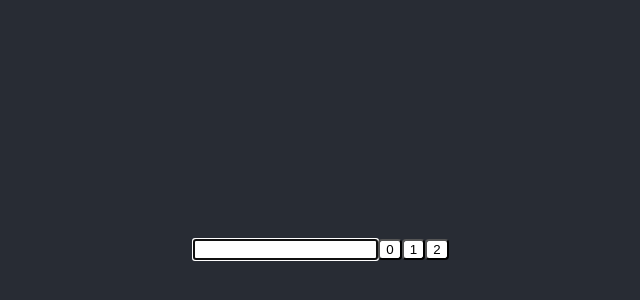
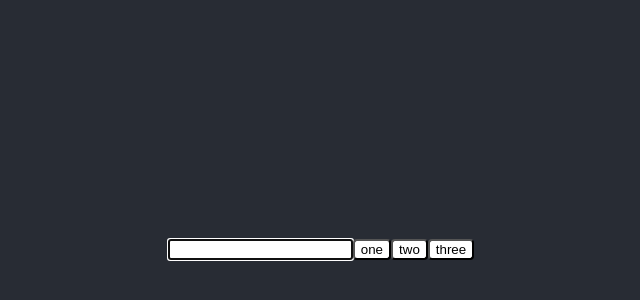
Before and after one commit to DionysusBacchus/to-do-list, a React (Create React App) app: page / in a window 1280 px wide. Shown: the part 156-456 px from the top of the page, without its empty margins (319-959 px from the left). Built offline with nearby package versions, Linux system fonts and the light colour scheme.

Commit message:
add text to tag format

```diff
--- a/src/components/TaskList.js
+++ b/src/components/TaskList.js
@@ -13,7 +13,7 @@ export default function TaskList() {
 
   const createTask = (text) => {
     const randomTag = getRandomItem(randomTAGs);
-    return { id: uuid.v4(), text: text, done: false, tag: randomTag};
+    return { id: uuid.v4(), text: text, done: false, tag: randomTag.id};
   }
 
   const addTask = (text) => {
@@ -25,12 +25,12 @@ export default function TaskList() {
     <div>
       <span><InputField handleAddItem={addTask} /></span>
       <span>
-        {randomTAGs.map((item, index) => (
+        {randomTAGs.map((item) => (
           <button
-          onClick={() => chooseTag(item)}
-          style={buttonStyle(item)}
-          key={item}
-        > {index}</button>
+          onClick={() => chooseTag(item.id)}
+          style={buttonStyle(item.id)}
+          key={item.id}
+        > {item.text}</button>
         ))}
       </span>
 
--- a/src/mock.js
+++ b/src/mock.js
@@ -2,13 +2,13 @@ import { getArrayFromStorage, setArrayToStorage } from './utils';
 const uuid = require("uuid");
 
 const generateRandomTAG = () => {
-  const newValues = [ uuid.v4(), uuid.v4(), uuid.v4() ];
-  setArrayToStorage('myTAGs', newValues);
+  const newValues = [ {id: uuid.v4(), text: "one"}, {id: uuid.v4(), text: "two"}, {id: uuid.v4(), text: "three"} ];
+  setArrayToStorage('myTags', newValues);
   return newValues;
 }
 
 const getTAGS = () => {
-  const savedTAGs = getArrayFromStorage('myTAGs');
+  const savedTAGs = getArrayFromStorage('myTags');
   if (savedTAGs.length === 0) {
     return generateRandomTAG();
   }
```
